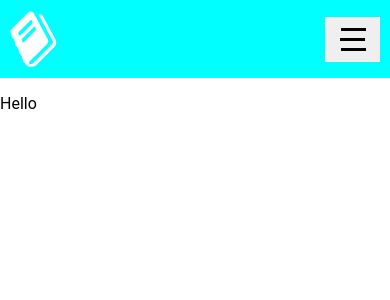
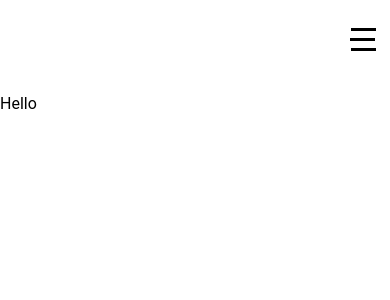
Before and after one commit to Aruth45/Final, a React (Create React App) app: page / in a window 390 px wide. Shown: the top 300 px of the page. Built offline with nearby package versions, Linux system fonts and the light colour scheme.

Commit message:
mobile menu animation layout done

```diff
--- /dev/null
+++ b/src/Variables/breakpoints.scss
@@ -0,0 +1,4 @@
+$bp-small: 480px;
+$bp-medium: 768px;
+$bp-large: 1024px;
+$bp-extra-large: 1280px;
--- a/src/components/Navbar/Navbar.js
+++ b/src/components/Navbar/Navbar.js
@@ -8,7 +8,7 @@ function Navbar() {
   return (
     <header className="header">
       <nav
-        aria-label="Mobile navigation main menu"
+        aria-label="Navigation main menu"
         role="navigation"
         className={`${block}`}
       >
@@ -43,6 +43,18 @@ function Navbar() {
           </li>
         </ul>
       </nav>
+
+      <div
+        className={
+          menu ? `${block}__mobile ${block}__mobile--show` : `${block}__mobile`
+        }
+      >
+        <ul role="menu" className={`${block}__list-mobile`}>
+          <li role="presentation">
+            <NavLink role="menuitem" to="/">Home</NavLink>
+          </li>
+        </ul>
+      </div>
     </header>
   );
 }
--- a/src/components/Navbar/Navbar.scss
+++ b/src/components/Navbar/Navbar.scss
@@ -1,9 +1,9 @@
 .navbar {
   display: flex;
   justify-content: space-between;
-  background-color: aqua;
+  background-color: transparent;
   align-items: center;
-  padding: 1rem;
+  width: 100%;
 
   &__btn {
     position: relative;
@@ -13,17 +13,17 @@
     width: 5.5rem;
     height: 4.5rem;
     cursor: pointer;
-    transition: all 0.5s ease-in-out;
     z-index: 500;
     border: none;
-    overflow-y: hidden;
+    padding: 1rem;
+    background-color: transparent;
   }
 
   &__burger {
     width: 2.5rem;
     height: 0.3rem;
     background-color: #000;
-    transition: all 0.5s ease-in-out;
+    transition: transform 0.5s ease-in-out;
 
     &::before {
       content: "";
@@ -32,7 +32,7 @@
       height: 0.3rem;
       background-color: #000;
       transform: translate(-1.2rem, 1rem);
-      transition: all 0.5s ease-in-out;
+      transition: transform 0.5s ease-in-out;
     }
 
     &::after {
@@ -42,7 +42,7 @@
       height: 0.3rem;
       background-color: #000;
       transform: translate(-1.2rem, -1rem);
-      transition: all 0.5s ease-in-out;
+      transition: transform 0.5s ease-in-out;
     }
 
     &--open {
@@ -64,6 +64,8 @@
     transition: transform 0.5s ease-in-out;
     transform: rotate(-45deg);
     color: #fff;
+    padding: 1rem;
+
 
     &:hover {
       transform: rotate(0);
@@ -73,4 +75,21 @@
   &__list {
     display: none;
   }
+
+  &__mobile {
+    position: fixed;
+    width: 100vw;
+    height: 100vh;
+    background-color: #fff;
+    padding-right: 2rem;
+    top: 0;
+    left: 0;
+    transition: transform 0.5s ease-in;
+    transform: translateX(120vw);
+    z-index: 300;
+
+    &--show {
+      transform: translateX(0vw);
+    }
+  }
 }
```
